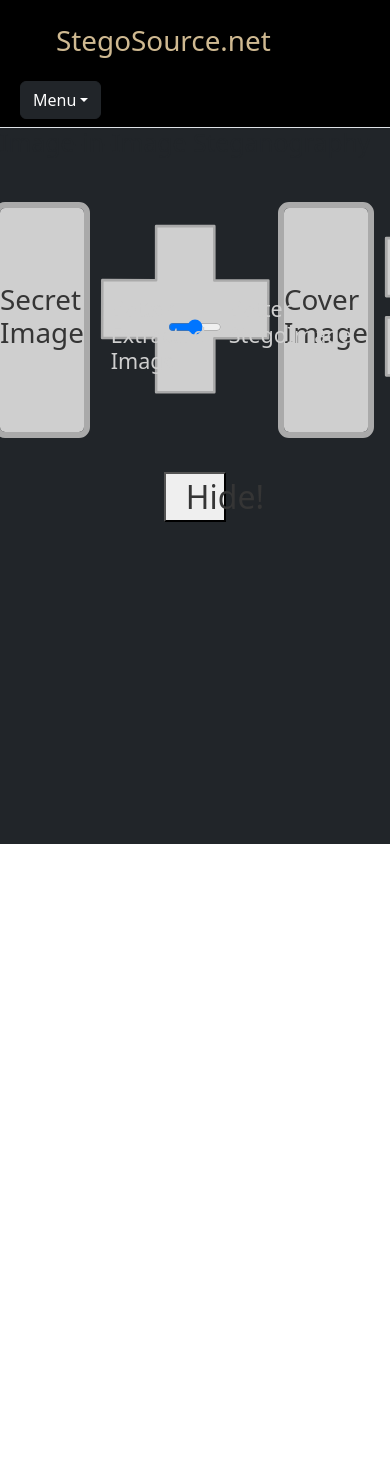
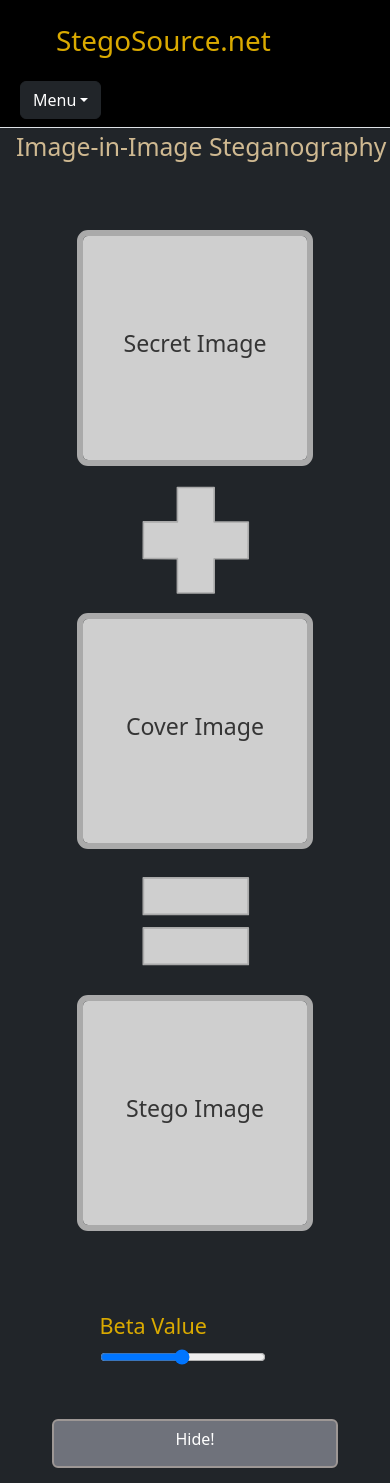
Before and after one commit to EricABradshaw/SeniorCapstone_Team8, a React (Create React App) app in the folder Application/client/: page / in a window 390 px wide. Before the commit the page ends 844 px from the top, so only its background shows below. Built offline with nearby package versions, Linux system fonts and the light colour scheme; no server answers.

Commit message:
responsive hide-images page

```diff
--- a/Application/client/src/App.js
+++ b/Application/client/src/App.js
@@ -36,8 +36,8 @@ function App() {
 
   return (
     <div className="App bg-dark container-fluid p-0" style={{height:'100%', minHeight:'100vh', overflow:'hidden'}}>
-      <div className='mx-auto p-2 row w-100 bg-black border-bottom'>
-        <h1 id='title' className='w-25 py-3 px-5'>StegoSource.net</h1>
+      <div className='mx-auto p-2 row w-100 custom-bg-darker border-bottom'>
+        <h1 className='w-25 py-3 px-5 custom-text'>StegoSource.net</h1>
         <Dropdown className="col-12 d-block d-sm-none">
           <Dropdown.Toggle variant="dark" id="dropdown-basic">
             Menu
--- a/Application/client/src/Hide.jsx
+++ b/Application/client/src/Hide.jsx
@@ -3,6 +3,8 @@ import Modal from './Modal_ImageGallery';
 import StegoMetrics from './StegoMetrics';
 import SliderControl from './SliderControl';
 import axios from 'axios'
+
+import {Button} from 'react-bootstrap'
 
 const serverURL = process.env.REACT_APP_NODE_SERVER_URI;
 
@@ -112,7 +114,6 @@ const Hide = () => {
     setProcessing(true)
 
     if (coverImage && secretImage) {
-      console.log("Sending request...")
       await axios.post(`${serverURL}/api/hide`, { coverImageData, secretImageData, sliderValue })
         .then(response => {
           console.log(response)
@@ -126,15 +127,17 @@ const Hide = () => {
         .catch(error => {
           console.error('Error sending data: ', error)
         })
+    } else {
+      setProcessing(false)
     }
   }
 
   return (
-    <div>
-      <h2 className='pageHead'>Image-in-Image Steganography</h2>
-      <div id="mainSection">
-        <div className="filler"></div>
-        <div id="secretImageSection" className='hoverShadow borderImage' onClick={() => handleItemClick("secretImage")}>
+    <div className='row'>
+      <h2 className='col-12 custom-text-light mx-3 mt-1'>Image-in-Image Steganography</h2>
+      <div className='row m-0 p-0 w-75 d-flex m-auto justify-content-around'>
+      <div id="mainSection" className='row justify-content-around mx-auto align-middle'>
+        <div id="secretImageSection" className='hoverShadow borderImage col-12 col-md-4 col-lg-2 p-0 my-3' onClick={() => handleItemClick("secretImage")}>
           {secretImage ? (
             <img
               ref={secretImageRef}
@@ -144,11 +147,11 @@ const Hide = () => {
               height={secretImage.height}
             />
           ) : (
-            <h1>Secret Image</h1>
+            <h3>Secret Image</h3>
           )}
         </div>
-        <img src='/images/plus_sign.svg' height={200} width={200} alt='Plus Sign'></img>
-        <div id="coverImageSection" className='hoverShadow borderImage' onClick={() => handleItemClick("coverImage")}>
+        <img className='col-12 col-sm-6 col-md-3 col-lg-1 p-0 my-auto' style={{maxHeight:'15vh'}} src='/images/plus_sign.svg' alt='Plus Sign'/>
+        <div id="coverImageSection" className='hoverShadow borderImage col-12 col-md-4 col-lg-2 p-0 my-3' onClick={() => handleItemClick("coverImage")}>
           {coverImage ? (
             <img
               ref={coverImageRef}
@@ -158,13 +161,11 @@ const Hide = () => {
               height={coverImage.height}
             />
           ) : (
-            <h1>Cover Image</h1>
+            <h3>Cover Image</h3>
           )}
         </div>
-        <img src='/images/equals_sign.svg' height={200} width={200} alt='Equals Sign'></img>
-        <div id="stegoImageContainer">
-
-          <div id="stegoImageSection" className='borderImage hoverShadow'>
+        <img className='col-12 col-sm-6 col-md-3 col-lg-1 p-0 my-auto' style={{maxHeight:'15vh'}} src='/images/equals_sign.svg' alt='Equals Sign'/>
+        <div id="stegoImageSection" className='borderImage hoverShadow col-8 col-sm-6 col-md-4 col-lg-2 p-0 my-3'>
           {stegoImage ? (
               <img
                 src={stegoImage}
@@ -173,27 +174,25 @@ const Hide = () => {
                 height={coverImage.height}
               />
             ) : (
-                <h1>Stego Image</h1>
+              <h3>Stego Image</h3>
             )}
-
         </div>
+        <div className={`col-4 col-md-3 col-lg-2 p-0 ${stegoImage ? 'd-block' : 'd-none'}`}>
           {stegoImage ? (
-            <div>
             <StegoMetrics score={score} psnr={psnr} psnrScore={psnrScore} ssim={ssim} ssimScore={ssimScore}/>
-            </div>
           ) : (
             <></>
           )}
         </div>
-        <div className="filler"></div>
+        <div className='col-12 col-sm-4 col-md-3 col-lg-2 p-0 d-lg-none' height={200} width={200}></div>
       </div>
-      <div id='sliderContainer'>
+      <div className='row col-12 d-flex justify-content-around my-4'>
+        <div className='col-12 col-md-4 w-75 d-md-flex justify-content-around'>
           <SliderControl onSliderChange={handleSliderChange} />
         </div>
-      <div id='submitButtonSection'>
-        <button id='submitButton' onClick={handleHideButtonClicked}>
+        <Button className={`custom-button col-12 col-md-4 h-25 d-flex justify-content-center aligned-button ${processing ? '':''}`} onClick={handleHideButtonClicked}>
           {processing ? 'Processing...' : 'Hide!'}
-        </button>
+        </Button>
       </div>
       <Modal isOpen={isModalOpen}
              onClose={handleCloseModal}
@@ -201,6 +200,7 @@ const Hide = () => {
              handleCoverImageSelect={handleCoverImageSelect}
              handleSecretImageSelect={handleSecretImageSelect} />
     </div>
+  </div>
   );
 }
 
--- a/Application/client/src/Recommend.jsx
+++ b/Application/client/src/Recommend.jsx
@@ -1,5 +1,6 @@
 import axios from 'axios';
 import React, { useState } from 'react';
+import {Button} from 'react-bootstrap';
 
 const serverURL = process.env.REACT_APP_NODE_SERVER_URI;
 const NUMBER_OF_RECOMMENDATIONS = 20;
@@ -84,34 +85,29 @@ const Recommend = () => {
   };
 
   return (
-    <div>
-      <div id="mainSection">
-        <div className="filler"></div>
-        <div className="filler"></div>
+    <div className='row w-100 d-flex m-auto'>
+      <div id="mainSection" className='col'>
         <div className='borderImage hoverShadow' onClick={handleSecretImageClick}>
           {secretImage ? (
             <img
               src={secretImage}
-              alt="Secret Image"
+              alt="Secret"
               height={224}
               width={224}
             />
           ) : (
-            <h1>Secret-Image</h1>
+            <h3>Secret Image</h3>
           )}
         </div>
-
-        <div className="filler"></div>
-        <div className="filler"></div>
       </div>
-      <div id='submitButtonSection'>
-        <button id='submitButton' onClick={handleRecommendButtonClicked}>
+      <div className='col-12 d-flex justify-content-center my-3 p-0'>
+        <Button className='custom-button' onClick={handleRecommendButtonClicked}>
           {processing ? 'Processing...' : 'Recommend!'}
-        </button>
+        </Button>
       </div>
       <div>
         {imageUrls.map((imageUrl, index) => (
-          <img src={imageUrl.src} alt={`Image ${index}`} height={224} width={224} />
+          <img src={imageUrl.src} alt={`Im${index}`} height={224} width={224} />
         ))}
       </div>
     </div>
--- a/Application/client/src/SliderControl.jsx
+++ b/Application/client/src/SliderControl.jsx
@@ -7,18 +7,20 @@ const SliderControl = ({ onSliderChange }) => {
   }
 
   return (
-    <div id='sliderContents'>
-      <h4 className='sliderText'>Better Extracted Image</h4>
-      <div id='innerSlider'>
+    <div className='row d-flex align-center w-100 my-5'>
+      <h4 className='col-4 justify-content-end d-none d-md-flex custom-text-light'>Better Extracted Image</h4>
+      <h4 className='col-12 d-flex d-md-none custom-text'>Beta Value</h4>
+      <div className='col-12 col-md-4'>
         <input
           type='range'
           id='betaSlider'
           min={1}
           max={100}
           onChange={handleSliderChange}
+          className='w-100'
         />
       </div>
-      <h4 className='sliderText'>Better StegoImage</h4>
+      <h4 className='col-4 justify-content-start d-none d-md-flex custom-text-light'>Better StegoImage</h4>
     </div>
   )
 }
--- a/Application/client/src/StegoMetrics.jsx
+++ b/Application/client/src/StegoMetrics.jsx
@@ -1,4 +1,5 @@
 import React, { useState } from 'react'
+import { Button } from 'react-bootstrap'
 
 const StegoImage = (props) => {
   const [isVisible, setIsVisible] = useState(false);
@@ -8,22 +9,22 @@ const StegoImage = (props) => {
   }
 
   return (
-    <div className="stegoMetrics">
-      <div className={`content ${isVisible ? 'visible' : 'hidden'}`}>
-        <p>PSNR: {props.psnr}</p>
-        <p>Score: {props.psnrScore}</p>
-        &nbsp;
-        <p>SSIM: {props.ssim}</p>
-        <p>Score: {props.ssimScore}</p>
-        <h2>{props.score}</h2>
+    <div className='row d-flex m-0 p-0'>
+      <div className='position-relative col-2' style={{zIndex:'1'}}>
+        <Button className='custom-button' onClick={toggleVisibility}>
+          ?
+        </Button>
       </div>
-      <div id='visButtonContainer'>
-          <div className='visibilityTrigger'>
-            <button onClick={toggleVisibility}>
-              ?
-            </button>
-          </div>
+      <div className='col-2'></div>
+      <div className='position-relative col-8'>
+        <div className={`position-absolute custom-text border rounded p-2 ${isVisible ? 'd-inline-block position-static' : 'd-none'}`}>
+          <p>PSNR: {props.psnr}</p>
+          <p>Score: {props.psnrScore}</p>
+          <p>SSIM: {props.ssim}</p>
+          <p>Score: {props.ssimScore}</p>
+          <h2>{props.score}</h2>
         </div>
+      </div>
     </div>
   )
 }
--- a/Application/client/src/bsOverride.scss
+++ b/Application/client/src/bsOverride.scss
@@ -4,17 +4,40 @@ $tusk: #c4bfc0;
 $black: #000;
 $gold: #cfb991;
 $summit: #daaa00;
+$clay: #8e6f3e;
+$fog: #9d9795;
 
-#title {
+.custom-text-light {
     color: $gold !important;
+}
+
+.custom-text {
+    color: $summit !important;
+}
+
+.custom-text-clay {
+    color: $clay !important;
+}
+
+.custom-text-fog {
+    color: $fog !important;
+}
+
+.custom-bg-dark {
+    background-color: $footprints !important;
+}
+
+.custom-bg-darker {
+    background-color: $black !important;
 }
 
 .custom-button {
     background-color: $storm !important;
-    border: 2px solid black !important;
-    .custom-button:hover {
-        background: $storm !important;
-    }
+    border: 2px solid $fog !important;
+}
+
+.custom-button:hover {
+    background-color: $footprints !important;
 }
 
 .custom-button.active {
--- a/Application/client/src/index.scss
+++ b/Application/client/src/index.scss
@@ -216,7 +216,7 @@ code {
   left: 0;
   width: 100%;
   height: 100%;
-  background: rgba(0, 0, 0, 0.5);
+  background: rgba(0, 0, 0, 0.5) !important;
   /* Semi-transparent black background */
   pointer-events: none;
   /* Disable pointer events on the overlay */
```
Also changed, not shown: Application/client/src/ImageGalleryMetrics.jsx (deleted, +0 -18 lines), Application/client/src/Modal_ImageGallery.jsx (+6 -7 lines). Lines whose indentation alone changed are shown as unchanged.
